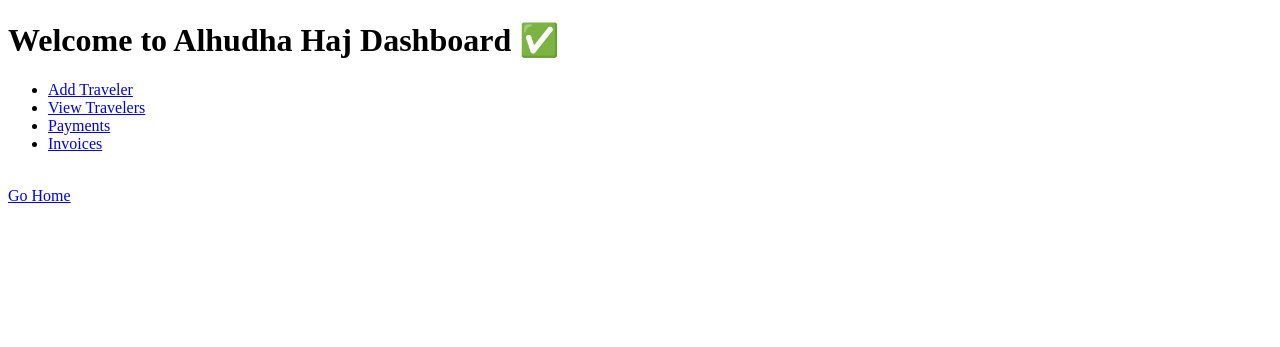
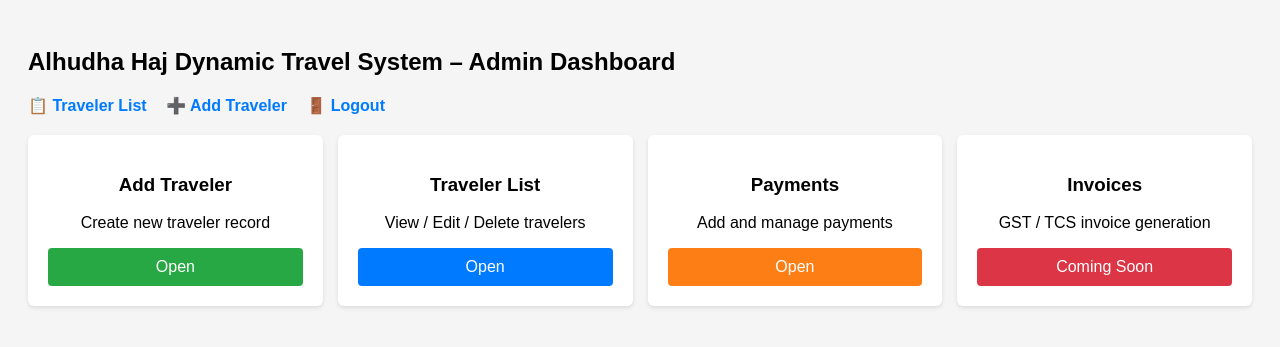
Before and after one commit to onlinebestsupport/Alhudha_Haj_Dynamic_Travel_System, a Flask app: page /dashboard in a window 1280 px wide. Shown: the top 347 px of the page. Run offline with Flask 3, Linux system fonts and the light colour scheme; some libraries are stand-ins or nearby versions.

Commit message:
Update dashboard.html

```diff
--- a/templates/admin/dashboard.html
+++ b/templates/admin/dashboard.html
@@ -2,18 +2,93 @@
 <html>
 <head>
     <title>Admin Dashboard</title>
+    <style>
+        body {
+            font-family: Arial, sans-serif;
+            padding: 20px;
+            background: #f5f5f5;
+        }
+        h2 {
+            margin-bottom: 20px;
+        }
+        .menu {
+            display: grid;
+            grid-template-columns: repeat(auto-fit, minmax(220px, 1fr));
+            gap: 15px;
+        }
+        .card {
+            background: white;
+            padding: 20px;
+            border-radius: 6px;
+            box-shadow: 0 2px 4px rgba(0,0,0,0.1);
+            text-align: center;
+        }
+        .card a {
+            display: block;
+            margin-top: 10px;
+            padding: 10px;
+            background: #007bff;
+            color: white;
+            text-decoration: none;
+            border-radius: 4px;
+        }
+        .card a.green {
+            background: #28a745;
+        }
+        .card a.orange {
+            background: #fd7e14;
+        }
+        .card a.red {
+            background: #dc3545;
+        }
+        .top-links {
+            margin-bottom: 20px;
+        }
+        .top-links a {
+            margin-right: 15px;
+            text-decoration: none;
+            color: #007bff;
+            font-weight: bold;
+        }
+    </style>
 </head>
 <body>
-    <h1>Welcome to Alhudha Haj Dashboard ✅</h1>
 
-    <ul>
-        <li><a href="/admin/traveler/add">Add Traveler</a></li>
-        <li><a href="#">View Travelers</a></li>
-        <li><a href="#">Payments</a></li>
-        <li><a href="#">Invoices</a></li>
-    </ul>
+<h2>Alhudha Haj Dynamic Travel System – Admin Dashboard</h2>
 
-    <br>
-    <a href="/">Go Home</a>
+<div class="top-links">
+    <a href="/traveler/list">📋 Traveler List</a>
+    <a href="/traveler/add">➕ Add Traveler</a>
+    <a href="/logout">🚪 Logout</a>
+</div>
+
+<div class="menu">
+
+    <div class="card">
+        <h3>Add Traveler</h3>
+        <p>Create new traveler record</p>
+        <a href="/traveler/add" class="green">Open</a>
+    </div>
+
+    <div class="card">
+        <h3>Traveler List</h3>
+        <p>View / Edit / Delete travelers</p>
+        <a href="/traveler/list">Open</a>
+    </div>
+
+    <div class="card">
+        <h3>Payments</h3>
+        <p>Add and manage payments</p>
+        <a href="/traveler/list" class="orange">Open</a>
+    </div>
+
+    <div class="card">
+        <h3>Invoices</h3>
+        <p>GST / TCS invoice generation</p>
+        <a href="#" class="red">Coming Soon</a>
+    </div>
+
+</div>
+
 </body>
 </html>
```
